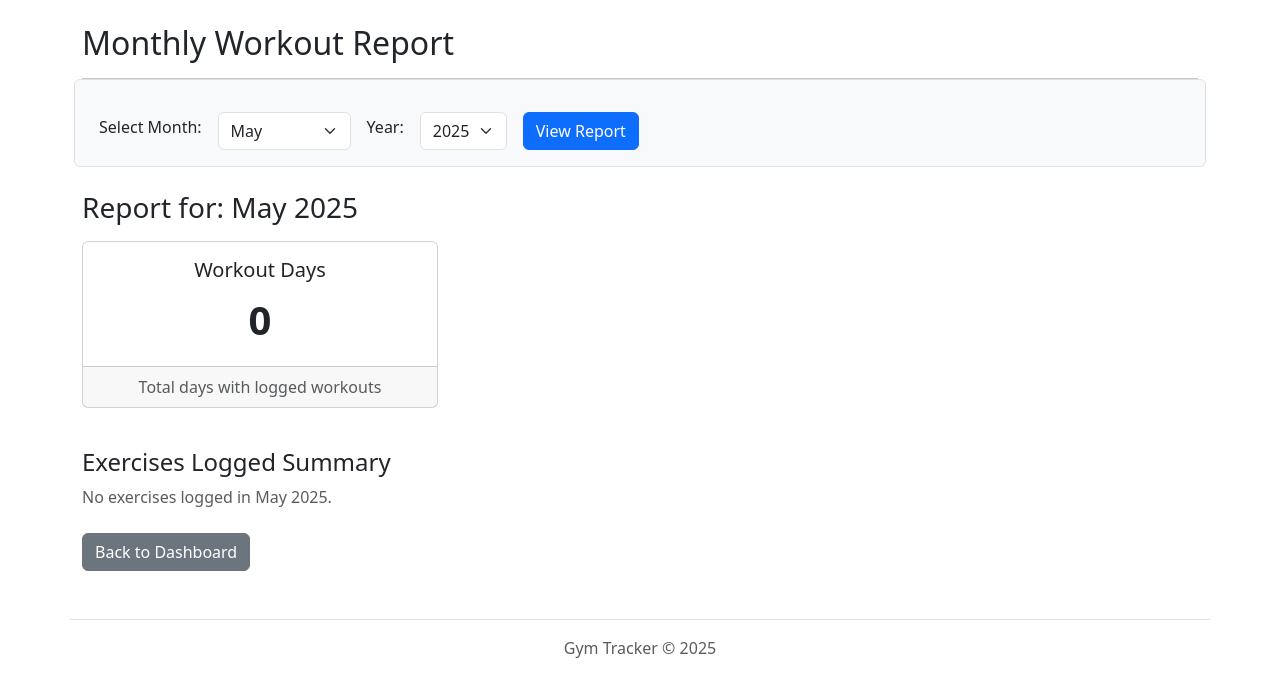
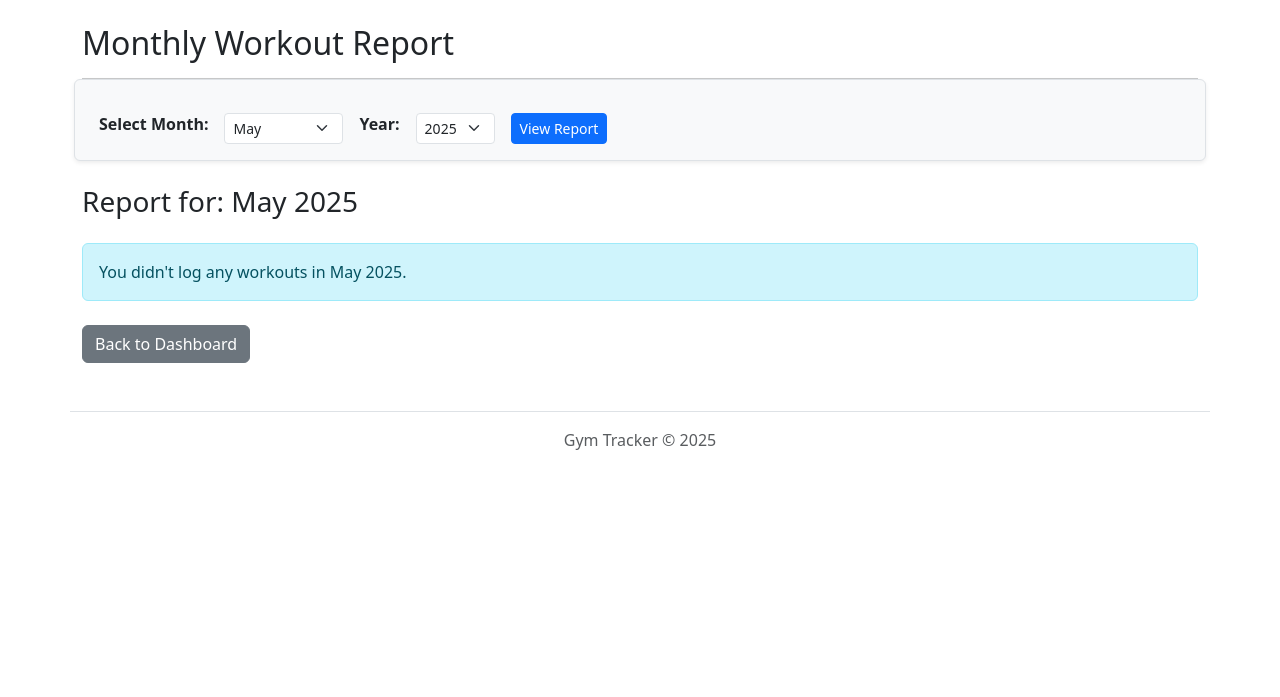
Before and after one commit to karthik9990/gym_tracker_project, a Django app: page /workouts/report/monthly/ in a window 1280 px wide. Shown: the part 56-753 px from the top of the page. Run offline with Django 5.2, Linux system fonts and the light colour scheme; a user stored in the database is signed in; data comes from the database, SQL or seed files in the repository; both versions use the stored data as it was after the commit.

Commit message:
Added/edited Monthly Workout Report with detail summary of workouts in that monthly_report.html

```diff
--- a/workouts/templates/workouts/monthly_report.html
+++ b/workouts/templates/workouts/monthly_report.html
@@ -1,4 +1,5 @@
 {% extends 'workouts/base.html' %}
+{% load static %} {# Ensure static is loaded if needed elsewhere in base #}
 
 {% block title %}Monthly Report - {{ report_month_name }} {{ report_year }}{% endblock %}
 
@@ -8,117 +9,112 @@
     <hr>
 
     {# --- Month/Year Selection Form --- #}
-    <form method="GET" action="{% url 'workouts:monthly_report' %}"
-          class="row g-3 align-items-center mb-4 p-3 border rounded bg-light">
+    <form method="GET" action="{% url 'workouts:monthly_report' %}" class="row g-3 align-items-center mb-4 p-3 border rounded bg-light shadow-sm">
         <div class="col-auto">
-            <label for="monthSelect" class="form-label">Select Month:</label>
+            <label for="monthSelect" class="form-label fw-bold">Select Month:</label>
         </div>
         <div class="col-auto">
-            <select name="month" id="monthSelect" class="form-select">
+            <select name="month" id="monthSelect" class="form-select form-select-sm"> {# Smaller select #}
                 {% for month_num, month_name in available_months %}
-                <option value="{{ month_num }}" {% if month_num == report_month %}selected{% endif %}>{{ month_name }}
-                </option>
+                    <option value="{{ month_num }}" {% if month_num == report_month %}selected{% endif %}>{{ month_name }}</option>
                 {% endfor %}
             </select>
         </div>
         <div class="col-auto">
-            <label for="yearSelect" class="form-label">Year:</label>
+             <label for="yearSelect" class="form-label fw-bold">Year:</label>
         </div>
          <div class="col-auto">
-            <select name="year" id="yearSelect" class="form-select">
+             <select name="year" id="yearSelect" class="form-select form-select-sm"> {# Smaller select #}
                  {% for yr in available_years %}
                     <option value="{{ yr }}" {% if yr == report_year %}selected{% endif %}>{{ yr }}</option>
                  {% endfor %}
              </select>
         </div>
         <div class="col-auto">
-            <button type="submit" class="btn btn-primary">View Report</button>
+            <button type="submit" class="btn btn-primary btn-sm">View Report</button> {# Smaller button #}
         </div>
     </form>
 
-    {# --- Report Summary --- #}
-    <h3 class="mb-3">Report for: {{ report_month_name }} {{ report_year }}</h3>
-
-    <div class="row">
-        {# Summary Cards #}
-        <div class="col-md-4 mb-3">
-            <div class="card text-center h-100">
-                <div class="card-body">
-                    <h5 class="card-title">Workout Days</h5>
-                    <p class="card-text fs-1 fw-bold">{{ total_workout_days }}</p>
-                </div>
-                <div class="card-footer text-muted">
-                    Total days with logged workouts
-                </div>
-            </div>
-        </div>
-
-        {# Workout Dates List (Optional - can get long) #}
-        {% if workout_dates %}
-        <div class="col-md-8 mb-3">
-            <div class="card h-100">
-                <div class="card-body">
-                    <h5 class="card-title">Dates Worked Out</h5>
-                    <ul class="list-inline">
-                        {% for w_date in workout_dates %}
-                        <li class="list-inline-item">
-                            <span class="badge bg-secondary">{{ w_date|date:"M d" }}</span>
-                        </li>
-                        {% endfor %}
-                    </ul>
-                </div>
-            </div>
-        </div>
+    {# --- Report Title & Day Count --- #}
+    <div class="d-flex justify-content-between align-items-center mb-3">
+        <h3 class="mb-0">Report for: {{ report_month_name }} {{ report_year }}</h3>
+        {% if total_workout_days > 0 %}
+             <span class="badge bg-success rounded-pill fs-6">
+                 {{ total_workout_days }} Workout Day{{ total_workout_days|pluralize }}
+             </span>
         {% endif %}
     </div>
 
-
-    {# Exercise Summary Table #}
-    <h4 class="mt-4">Exercises Logged Summary</h4>
-    {% if exercise_summary %}
-    <div class="table-responsive">
-        <table class="table table-sm table-striped table-hover">
-            <thead>
+    {# --- Detailed Daily Breakdown --- #}
+    {% if sessions %}
+        {# Loop through each session (ordered by date from the view) #}
+        {% for session in sessions %}
+            <div class="card mb-3 shadow-sm">
+                <div class="card-header bg-light d-flex justify-content-between align-items-center py-2"> {# Reduced padding #}
+                     <h5 class="mb-0">{{ session.date|date:"l, F j, Y" }}</h5> {# Format date nicely #}
+                     {# Link to view/edit this specific session #}
+                     <a href="{% url 'workouts:workout_detail' session_id=session.id %}" class="btn btn-outline-secondary btn-sm py-1" title="View or Edit this Session's Details"> {# Smaller button #}
+                         View/Edit Session
+                     </a>
+                </div>
+                <div class="card-body p-0"> {# Remove body padding for table #}
+                    {# Access prefetched logs efficiently #}
+                    {% with logs=session.logs.all %}
+                        {% if logs %}
+                            <div class="table-responsive"> {# Ensure table scrolls on small screens #}
+                                <table class="table table-sm table-striped table-hover mb-0"> {# Smaller table, no bottom margin #}
+                                    <thead class="table-light"> {# Light header for contrast #}
                                         <tr>
-                <th>Exercise</th>
-                <th>Times Logged</th>
-                <th>Total Sets (Approx)</th>
-                <th>Total Reps (Approx)</th>
+                                            <th scope="col" style="width: 30%;">Exercise</th> {# Approximate width #}
+                                            <th scope="col" class="text-center">Sets</th> {# Centered #}
+                                            <th scope="col" class="text-center">Reps</th> {# Centered #}
+                                            <th scope="col" class="text-center">Weight (kg)</th> {# Centered #}
+                                            <th scope="col">Notes</th>
                                         </tr>
                                     </thead>
                                     <tbody>
-            {% for name, details in exercise_summary %}
+                                        {% for log in logs %}
                                         <tr>
                                             <td>
-                    {% if details.id %} {# Check if ID exists #}
-                    <a href="{% url 'workouts:exercise_stats' exercise_id=details.id %}"
-                       title="View stats for {{ name }}">
-                        {{ name }}
+                                                 {# Link to exercise stats page #}
+                                                 <a href="{% url 'workouts:exercise_stats' exercise_id=log.exercise.id %}" title="View stats for {{ log.exercise.name }}">
+                                                     {{ log.exercise.name }}
                                                  </a>
-                    {% else %}
-                    {{ name }} {# Fallback if ID somehow missing #}
-                    {% endif %}
                                             </td>
-
-                <td>{{ details.count }}</td>
-                <td>{{ details.sets }}</td>
-                <td>{{ details.reps }}</td>
+                                            <td class="text-center">{{ log.sets|default:"-" }}</td>
+                                            <td class="text-center">{{ log.reps|default:"-" }}</td>
+                                            <td class="text-center">{{ log.weight|default:"-" }}</td>
+                                            {# Use linebreaksbr for notes, default to empty string #}
+                                            <td>{{ log.notes|default:""|linebreaksbr }}</td>
                                         </tr>
                                         {% endfor %}
                                     </tbody>
                                 </table>
+                            </div> {# End table-responsive #}
+                        {% else %}
+                            <p class="card-text p-3 text-muted mb-0">No exercises were recorded for this session.</p>
+                        {% endif %}
+                    {% endwith %} {# End with logs #}
                 </div>
+                {# Optionally add session notes in the footer #}
+                {% if session.notes %}
+                <div class="card-footer text-muted small py-1"> {# Reduced padding #}
+                    <strong>Session Notes:</strong> {{ session.notes|linebreaksbr }}
+                </div>
+                {% endif %}
+            </div> {# End card #}
+        {% endfor %} {# End session loop #}
     {% else %}
-    <p class="text-muted">No exercises logged in {{ report_month_name }} {{ report_year }}.</p>
+        {# Message if no sessions found for the selected month/year #}
+        <div class="alert alert-info mt-4" role="alert">
+            You didn't log any workouts in {{ report_month_name }} {{ report_year }}.
+        </div>
     {% endif %}
 
 
-    <div class="mt-4">
+    <div class="mt-4 mb-5"> {# Add bottom margin #}
         <a href="{% url 'workouts:dashboard' %}" class="btn btn-secondary">Back to Dashboard</a>
     </div>
 
 </div> {# End container #}
 {% endblock %}
-
-{# Note: Getting exercise_id for the link in the summary table requires modifying the view #}
-{# to include the ID in the exercise_summary dictionary, e.g., fetch distinct exercises first #}
--- a/workouts/views.py
+++ b/workouts/views.py
@@ -329,7 +329,7 @@ def workout_detail_view(request, session_id):
     # --- Find Heaviest Lift ---
     heaviest_lift_weight = None
     heaviest_lift_exercise_name = None
-    if log_count > 0: # Optimization: Only query max weight if logs exist
+    if log_count > 0:  # Optimization: Only query max weight if logs exist
         max_weight_aggregate = session_logs.filter(weight__isnull=False).aggregate(max_w=Max('weight'))
         if max_weight_aggregate and max_weight_aggregate['max_w'] is not None:
             heaviest_lift_weight = max_weight_aggregate['max_w']
@@ -342,12 +342,11 @@ def workout_detail_view(request, session_id):
     context = {
         'session': workout_session,
         'logs': session_logs,
-        'log_count': log_count, # Pass count
-        'heaviest_lift_weight': heaviest_lift_weight, # Pass max weight
-        'heaviest_lift_exercise_name': heaviest_lift_exercise_name, # Pass exercise name
+        'log_count': log_count,  # Pass count
+        'heaviest_lift_weight': heaviest_lift_weight,  # Pass max weight
+        'heaviest_lift_exercise_name': heaviest_lift_exercise_name,  # Pass exercise name
     }
     return render(request, 'workouts/workout_detail.html', context)
-
 
 
 def signup_view(request):
@@ -498,23 +497,27 @@ def exercise_stats_view(request, exercise_id):
     }
     return render(request, 'workouts/exercise_stats.html', context)
 
+
 @login_required
 def monthly_report_view(request, year=None, month=None):
     """Generates and displays a monthly workout report."""
 
     # --- Determine Target Year and Month ---
     if year is None or month is None:
-        # If not specified in URL, check for form submission (GET request)
         year_str = request.GET.get('year')
         month_str = request.GET.get('month')
         if year_str and month_str:
             try:
                 year = int(year_str)
                 month = int(month_str)
-                # Redirect to the cleaner URL with year/month in path
+                # Basic validation before redirecting
+                if not (1 <= month <= 12): raise ValueError("Invalid Month")
+                current_yr = timezone.now().year
+                if not (current_yr - 10 <= year <= current_yr + 1): raise ValueError("Invalid Year")
+                # Redirect to the cleaner URL
                 return redirect('workouts:monthly_report_specific', year=year, month=month)
             except ValueError:
-                # Invalid form data, default to current month
+                messages.error(request, "Invalid date selection. Showing current month.")
                 today = timezone.now().date()
                 year = today.year
                 month = today.month
@@ -526,82 +529,64 @@ def monthly_report_view(request, year=None, month=None):
     else:
          # Year/Month provided in URL, validate them
         try:
-            # Ensure month is valid
-            if not (1 <= month <= 12):
-                 raise ValueError("Invalid Month")
-            # Ensure year is reasonable (optional, but good)
+            if not (1 <= month <= 12): raise ValueError("Invalid Month")
             current_year = timezone.now().year
-            if not (current_year - 10 <= year <= current_year + 1): # Example: Limit to +/- 10 years
-                raise ValueError("Invalid Year")
-            # Check if date is valid
-            target_date = datetime.date(year, month, 1)
+            if not (current_year - 10 <= year <= current_year + 1): raise ValueError("Invalid Year")
+            # Check if date is valid (will raise ValueError if day is invalid for month/year)
+            datetime.date(year, month, 1)
         except ValueError as e:
              messages.error(request, f"Invalid date specified: {e}. Showing current month.")
              today = timezone.now().date()
              year = today.year
              month = today.month
 
+    # --- !!! Assign target_date AFTER year/month are finalized !!! ---
+    try:
+        target_date = datetime.date(year, month, 1)
+        start_date = target_date # Start date is the first of the month
+        if month == 12: end_date = datetime.date(year + 1, 1, 1)
+        else: end_date = datetime.date(year, month + 1, 1)
+    except ValueError: # Should not happen if validation above is correct, but safety check
+        messages.error(request, "Failed to construct date range. Showing current month.")
+        today = timezone.now().date()
+        year = today.year
+        month = today.month
+        target_date = datetime.date(year, month, 1)
+        start_date = target_date
+        if month == 12: end_date = datetime.date(year + 1, 1, 1)
+        else: end_date = datetime.date(year, month + 1, 1)
+    # --- End date assignment ---
+
+
     # --- Fetch Data for the Target Month ---
     try:
-        start_date = datetime.date(year, month, 1)
-        # Find the first day of the next month to get the end date (exclusive)
-        if month == 12:
-            end_date = datetime.date(year + 1, 1, 1)
-        else:
-            end_date = datetime.date(year, month + 1, 1)
-
-        # Get all sessions for the user within the date range
         sessions_in_month = WorkoutSession.objects.filter(
             user=request.user,
             date__gte=start_date,
-            date__lt=end_date # Greater than or equal to start, Less than end
+            date__lt=end_date
+        ).prefetch_related(
+            'logs', 'logs__exercise'
         ).order_by('date')
-
-        # Get all logs related to these sessions efficiently
-        logs_in_month = WorkoutLog.objects.filter(
-            session__in=sessions_in_month
-        ).select_related('exercise') # Fetch exercise name efficiently
 
     except Exception as e:
          messages.error(request, f"Error fetching report data: {e}")
-         sessions_in_month = WorkoutSession.objects.none() # Empty queryset
-         logs_in_month = WorkoutLog.objects.none()
+         sessions_in_month = WorkoutSession.objects.none()
 
-    # --- Process Data for Summary ---
-    workout_days = sessions_in_month.values_list('date', flat=True).distinct()
-    total_workout_days = len(workout_days)
-
-    # Fetch distinct exercises logged in the month to get IDs
-    distinct_exercise_ids = logs_in_month.values_list('exercise_id', flat=True).distinct()
-    exercises_in_month = Exercise.objects.filter(pk__in=distinct_exercise_ids)
-    exercise_id_map = {ex.name: ex.id for ex in exercises_in_month}  # Map name to ID
-
-    # --- Process Data for Summary ---
-    exercise_summary = defaultdict(lambda: {'count': 0, 'sets': 0, 'reps': 0, 'id': None})  # Add 'id' key
-    for log in logs_in_month:
-        ex_name = log.exercise.name
-        summary = exercise_summary[ex_name]
-        summary['id'] = exercise_id_map.get(ex_name)  # Store the ID
-        summary['count'] += 1
-        if log.sets: summary['sets'] += log.sets
-        if log.reps: summary['reps'] += log.reps
-
-    # Sort summary by most frequently logged exercise
-    sorted_exercise_summary = sorted(exercise_summary.items(), key=lambda item: item[1]['count'], reverse=True)
+    # --- Process Data: Group logs by session/date ---
+    total_workout_days = sessions_in_month.count()
 
     # --- Prepare Context ---
-    # For month selection dropdowns
     current_year = timezone.now().year
-    available_years = range(current_year, current_year - 6, -1) # Example: last 5 years + current
+    available_years = range(current_year, current_year - 6, -1)
     available_months = [(m, datetime.date(year, m, 1).strftime('%B')) for m in range(1, 13)]
 
     context = {
         'report_year': year,
         'report_month': month,
-        'report_month_name': start_date.strftime('%B') if 'start_date' in locals() else '',
+        # Use the guaranteed target_date variable here
+        'report_month_name': target_date.strftime('%B'),
         'total_workout_days': total_workout_days,
-        'workout_dates': sorted(list(workout_days)), # List of specific dates worked out
-        'exercise_summary': sorted_exercise_summary, # List of tuples: (name, {details})
+        'sessions': sessions_in_month,
         'available_years': available_years,
         'available_months': available_months,
     }
```
Also changed, not shown: db.sqlite3. Lines whose indentation alone changed are shown as unchanged.
